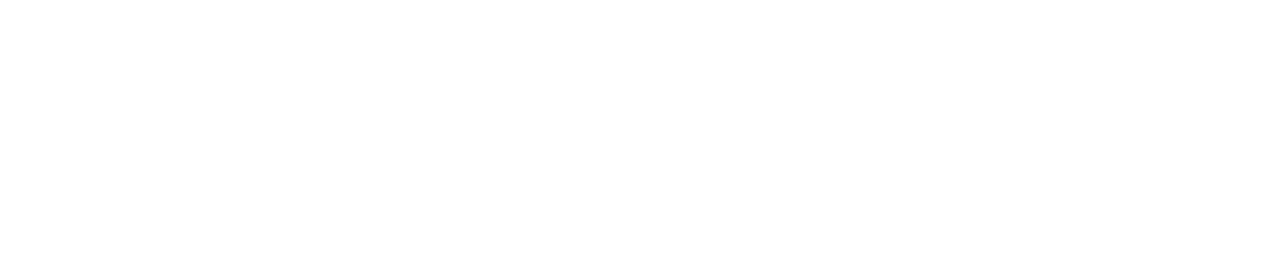
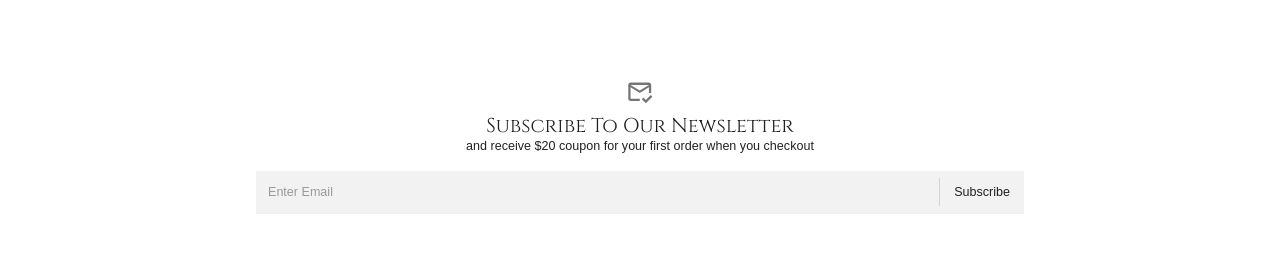
Before and after one commit to banban-22/TrendThread, a React (Create React App) app in the folder client/: page / in a window 1280 px wide. Shown: the part 771-1024 px from the top of the page. Before the commit the page ends 841 px from the top, so only its background shows below. Built offline with nearby package versions, Linux system fonts and the light colour scheme; no server answers; a web font is replaced by a local one.

Commit message:
added subscribe component

```diff
--- a/client/src/scenes/global/CartMenu.jsx
+++ b/client/src/scenes/global/CartMenu.jsx
@@ -114,7 +114,7 @@
                       </Box>
                       {/* Price */}
                       <Typography fontWeight="bold">
-                        {item.attributes.price}
+                        ${item.attributes.price}
                       </Typography>
                     </FlexBox>
                   </Box>
@@ -125,7 +125,7 @@
           </Box>
 
           {/* Actions */}
-          <Box m="20px">
+          <Box m="20px 0">
             <FlexBox m="20px 0">
               <Typography fontWeight="bold">Subtotal</Typography>
               <Typography fontWeight="bold">${totalPrice}</Typography>
@@ -133,7 +133,7 @@
             <Button
               sx={{
                 backgroundColor: shades.primary[400],
-                color: 'white',
+                color: '#fff',
                 borderRadius: 0,
                 minWidth: '100%',
                 p: '20px 40px',
--- a/client/src/scenes/home/Home.jsx
+++ b/client/src/scenes/home/Home.jsx
@@ -1,11 +1,13 @@
 import MainCarousel from './MainCarousel';
 import ShoppingList from './ShoppingList';
+import Subscribe from './Subscribe';
 
 const Home = () => {
   return (
     <div className="home">
       <MainCarousel />
       <ShoppingList />
+      <Subscribe />
     </div>
   );
 };
--- a/client/src/scenes/home/ShoppingList.jsx
+++ b/client/src/scenes/home/ShoppingList.jsx
@@ -9,7 +9,6 @@
   const [value, setValue] = useState('all');
   const items = useSelector((state) => state.cart.items);
   const isNonMobile = useMediaQuery('(min-width:600px)');
-  console.log('items', items);
 
   const handleChange = (event, newValue) => {
     setValue(newValue);
--- /dev/null
+++ b/client/src/scenes/home/Subscribe.jsx
@@ -0,0 +1,39 @@
+import { useState } from 'react';
+import { Box, InputBase, Divider, Typography, IconButton } from '@mui/material';
+import MarkEmailReadOutlinedIcon from '@mui/icons-material/MarkEmailReadOutlined';
+
+const Subscribe = () => {
+  const [email, setEmail] = useState('');
+
+  return (
+    <Box width="80%" margin="80px auto" textAlign="center">
+      <IconButton>
+        <MarkEmailReadOutlinedIcon fontSize="large" />
+      </IconButton>
+      <Typography variant="h3">Subscribe To Our Newsletter</Typography>
+      <Typography>
+        and receive $20 coupon for your first order when you checkout
+      </Typography>
+      <Box
+        p="2px 4px"
+        m="15px auto"
+        display="flex"
+        alignItems="center"
+        width="75%"
+        backgroundColor="#f2f2f2"
+      >
+        <InputBase
+          sx={{ ml: 1, flex: 1 }}
+          placeholder="Enter Email"
+          onChange={(e) => setEmail(e.target.value)}
+          value={email}
+        />
+        <Divider sx={{ height: 28, m: 0.5 }} orientation="vertical" />
+        <Typography sx={{ p: '10px', ':hover': { cursor: 'pointer' } }}>
+          Subscribe
+        </Typography>
+      </Box>
+    </Box>
+  );
+};
+export default Subscribe;
```
